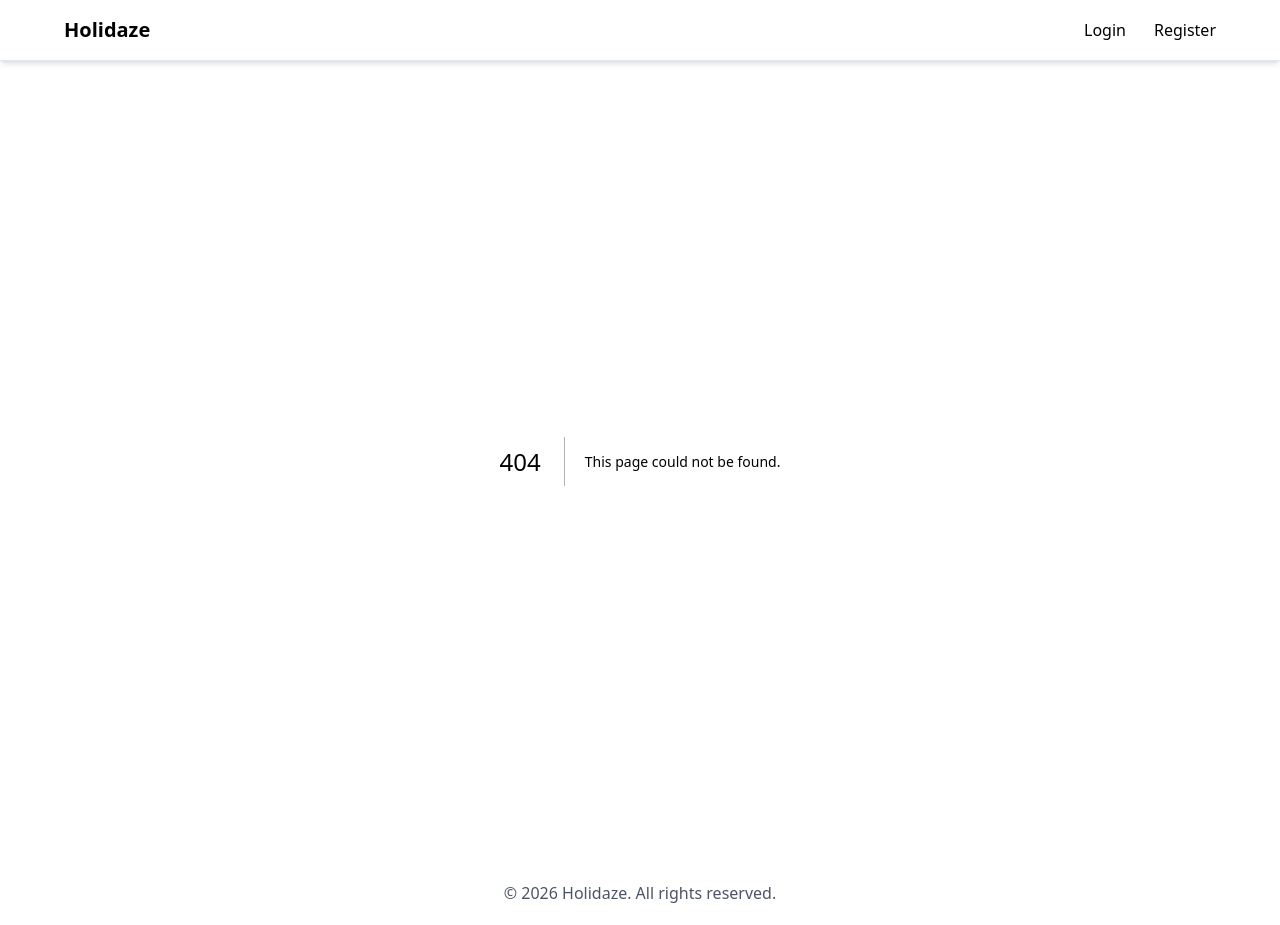
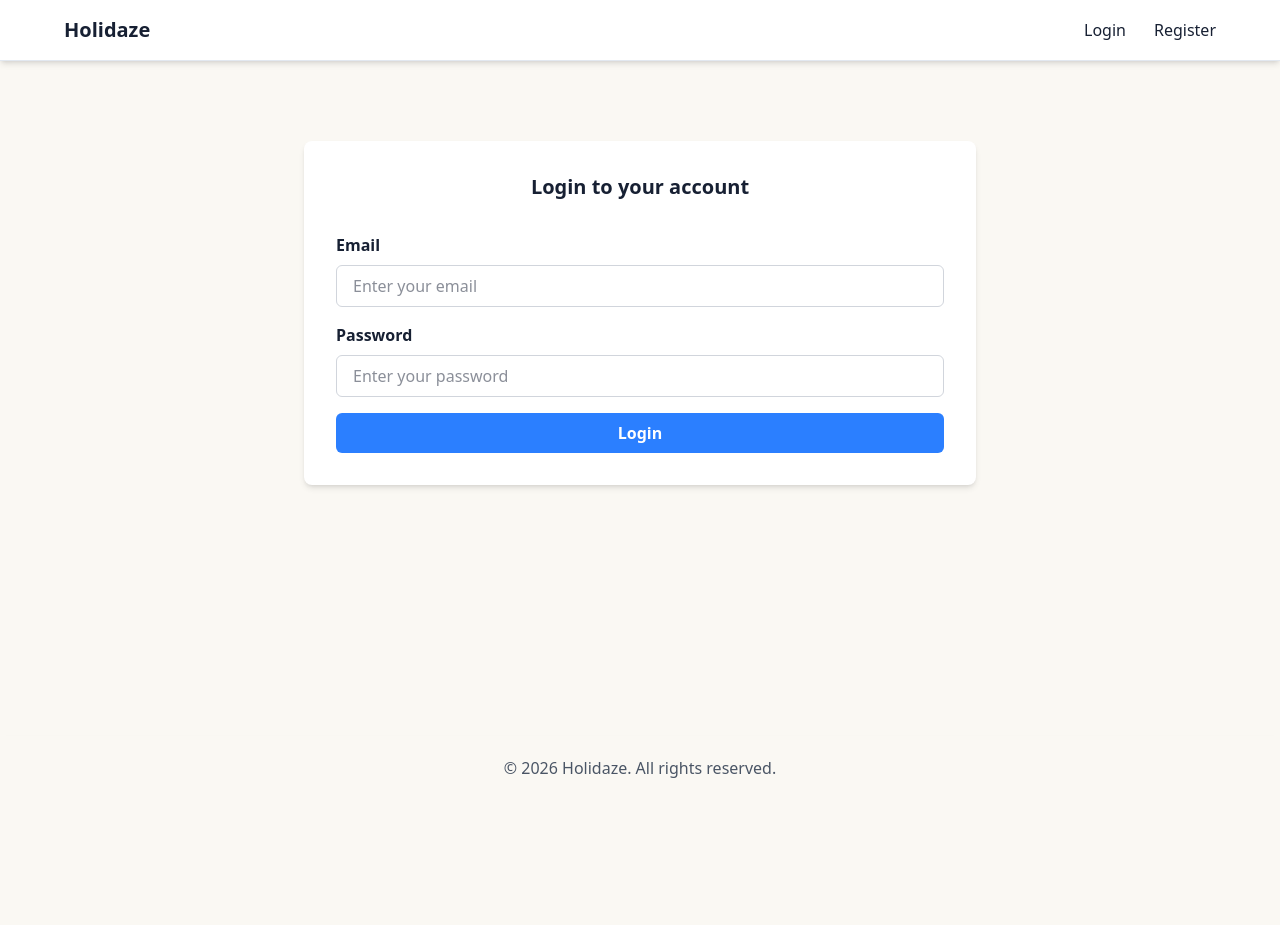
Before and after one commit to Andy19955/Project-Exam-2, a Next.js app: page /login in a window 1280 px wide. Before the commit this address had no page. After the commit the page ends 800 px from the top, so only its background shows below. Built offline with nearby package versions, Linux system fonts and the light colour scheme.

Commit message:
Create login page UI with login form component

```diff
--- /dev/null
+++ b/src/app/login/page.tsx
@@ -0,0 +1,12 @@
+import LoginForm from "@/components/login/LoginForm";
+
+export default function LoginPage() {
+  return (
+    <div className="flex flex-col items-center justify-center px-6 mt-20">
+      <div className="flex flex-col gap-8 bg-white p-8 rounded-lg shadow-md w-full max-w-2xl">
+        <h1 className="text-center font-bold text-xl">Login to your account</h1>
+        <LoginForm />
+      </div>
+    </div>
+  );
+}
--- /dev/null
+++ b/src/components/login/LoginForm.tsx
@@ -0,0 +1,23 @@
+"use client";
+
+export default function LoginForm() {
+  return (
+    <form className="flex flex-col gap-4">
+      <div className="flex flex-col gap-2">
+        <label htmlFor="email" className="font-semibold">
+          Email
+        </label>
+        <input type="email" id="email" placeholder="Enter your email" className="border border-gray-300 rounded-md py-2 px-4 focus:outline-none focus:ring-2 focus:ring-blue-500" />
+      </div>
+      <div className="flex flex-col gap-2">
+        <label htmlFor="password" className="font-semibold">
+          Password
+        </label>
+        <input type="password" id="password" placeholder="Enter your password" className="border border-gray-300 rounded-md py-2 px-4 focus:outline-none focus:ring-2 focus:ring-blue-500" />
+      </div>
+      <button type="submit" className="bg-blue-500 text-white py-2 px-4 font-semibold rounded-md hover:bg-blue-600 cursor-pointer transition-colors duration-200">
+        Login
+      </button>
+    </form>
+  );
+}
```
